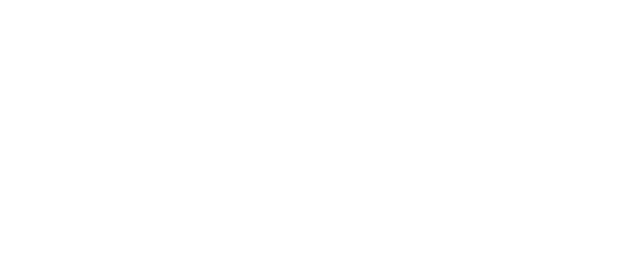
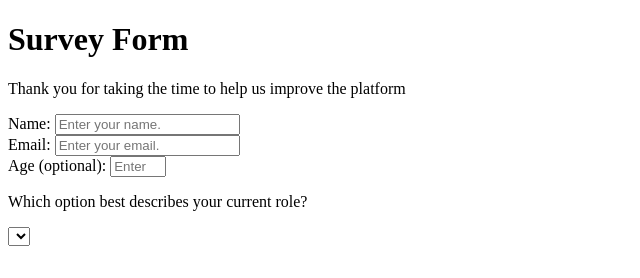
Before and after one commit to vanessapopa/Survey-Form, a plain HTML site: page index.html in a window 1280 px wide. Shown: the whole page, without its empty margins (0-640 px from the left). Drawn offline with Linux system fonts and the light colour scheme.

Commit message:
Added fields to the survey form.

```diff
--- a/index.html
+++ b/index.html
@@ -5,5 +5,22 @@
     <title>Survey Form</title>
   </head>
 
-  <body></body>
+  <body>
+    <h1 id="title">Survey Form</h1>
+    <p id="description">Thank you for taking the time to help us improve the platform</p>
+    <form id="survey-form">
+        <label>Name: </label>
+        <input id="name" type="text" required placeholder="Enter your name."></input>
+        <br>
+        <label>Email: </label>
+        <input id="email" type="email" required placeholder="Enter your email."></input>
+        <br>
+        <label>Age (optional): </label>
+        <input id="number" type="number" min="10" max="99" placeholder="Enter your age."></input>
+        <br>
+        <p>Which option best describes your current role?</p>
+        <select id="dropdown" required>
+    </form>
+
+  </body>
 </html>
```
